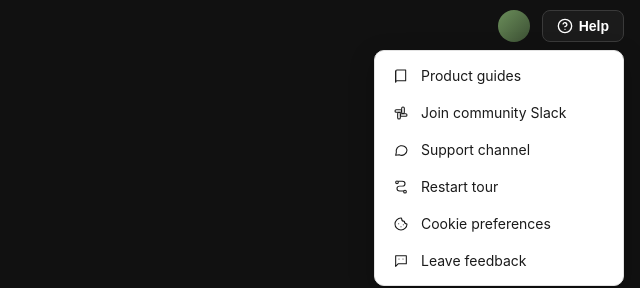
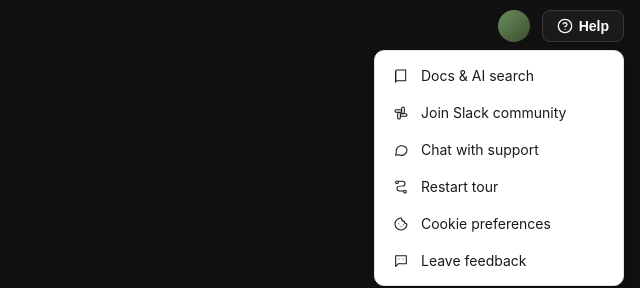
Before and after one commit to Jalostaja/testchat, a plain HTML site: page index.html in a window 1280 px wide. Both pictures are taken after a click on the button "Help". Shown: the full height of the page, 640-1280 px from the left. Drawn offline with Linux system fonts and the light colour scheme.

Commit message:
Rename menu items
Co-Authored-By: Claude Sonnet 5.5 <noreply@anthropic.com>

```diff
--- a/index.html
+++ b/index.html
@@ -89,15 +89,15 @@
       <div class="menu" id="menu" role="menu">
         <button role="menuitem" onclick="window.open('https://docs.lumidb.com', '_blank', 'noopener')">
           <svg viewBox="0 0 24 24"><path d="M4 5a2 2 0 0 1 2-2h13v16H6a2 2 0 0 0-2 2z"/><path d="M4 21V5"/></svg>
-          Product guides
+          Docs & AI search
         </button>
         <button role="menuitem" onclick="window.open(SLACK_JOIN_URL, '_blank', 'noopener')">
           <svg viewBox="0 0 24 24"><path d="M17 11V5a2 2 0 0 0-4 0v6a2 2 0 0 0 4 0z"/><path d="M7 13v6a2 2 0 0 0 4 0v-6a2 2 0 0 0-4 0z"/><path d="M13 17h6a2 2 0 0 0 0-4h-6a2 2 0 0 0 0 4z"/><path d="M11 7H5a2 2 0 0 0 0 4h6a2 2 0 0 0 0-4z"/></svg>
-          Join community Slack
+          Join Slack community
         </button>
         <button role="menuitem" id="support-btn">
           <svg viewBox="0 0 24 24"><path d="M21 12a8 8 0 0 1-11.6 7.1L4 20l1-4.6A8 8 0 1 1 21 12z"/></svg>
-          Support channel
+          Chat with support
         </button>
         <button role="menuitem">
           <svg viewBox="0 0 24 24"><circle cx="6" cy="5" r="2"/><circle cx="18" cy="19" r="2"/><path d="M8 5h6a4 4 0 0 1 0 8h-4a4 4 0 0 0 0 8h6" transform="translate(0 -1) scale(1 .9)"/></svg>
```
